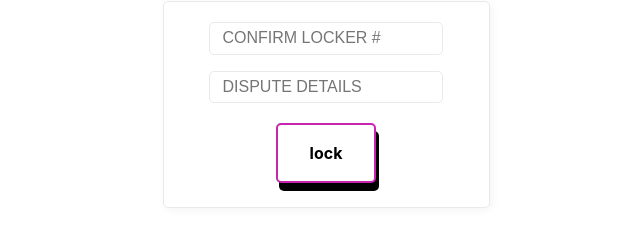
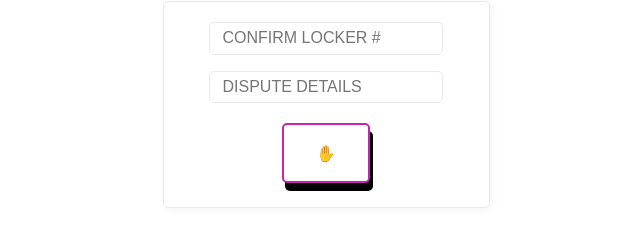
Before and after one commit to MetacatLedger/LXL, a plain HTML site: page index.html in a window 1280 px wide. Shown: the part 2004-2237 px from the top of the page, without its empty margins (314-954 px from the left). Drawn offline with Linux system fonts and the light colour scheme.

Commit message:
Update index.html

```diff
--- a/index.html
+++ b/index.html
@@ -774,7 +774,7 @@ padding: 1.5rem 0;
                     data-dh-property-invoke="true"
                     data-dh-property-method-id="iOcS"
                   >
-                    lock
+                  ✋
                   </button>
                 </aside>
               </section>
```
